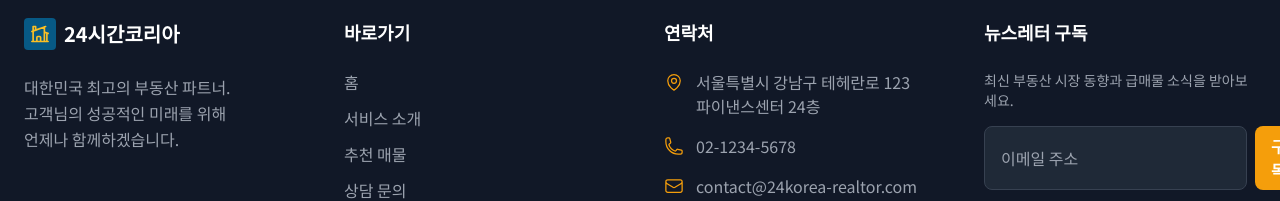
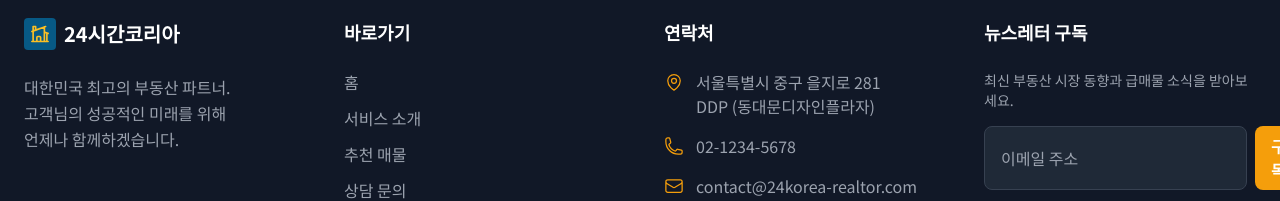
Before and after one commit to sunseol/24hour-realtor, a React (Vite) app: page / in a window 1280 px wide. Shown: the part 3619-3820 px from the top of the page. Built offline with nearby package versions, Linux system fonts and the light colour scheme.

Commit message:
Fix footer address to DDP

```diff
--- a/src/components/Footer.jsx
+++ b/src/components/Footer.jsx
@@ -39,7 +39,7 @@ const Footer = () => {
                   <path strokeLinecap="round" strokeLinejoin="round" d="M15 10.5a3 3 0 11-6 0 3 3 0 016 0z" />
                   <path strokeLinecap="round" strokeLinejoin="round" d="M19.5 10.5c0 7.142-7.5 11.25-7.5 11.25S4.5 17.642 4.5 10.5a7.5 7.5 0 1115 0z" />
                 </svg>
-                <span>서울특별시 강남구 테헤란로 123 <br/>파이낸스센터 24층</span>
+                <span>서울특별시 중구 을지로 281<br/>DDP (동대문디자인플라자)</span>
               </li>
               <li className="flex items-center gap-3">
                 <svg xmlns="http://www.w3.org/2000/svg" fill="none" viewBox="0 0 24 24" strokeWidth={1.5} stroke="currentColor" className="w-5 h-5 text-gold-500">
```
